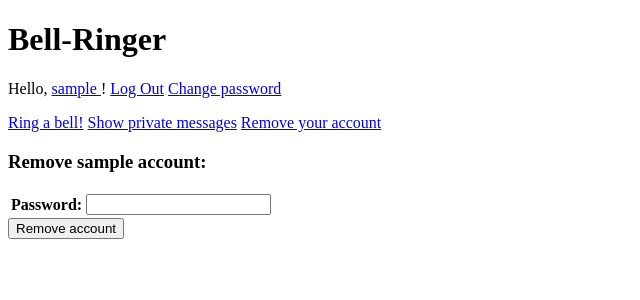
After one commit to bartoszwojcik/Warsztaty_5_1, a Django app: page /account-removal in a window 1280 px wide. The commit adds this page. Shown: the top 300 px of the page, without its empty margins (0-640 px from the left). Run offline with Django 3.2, Linux system fonts and the light colour scheme; the visitor is signed in with stand-in values (Sample User, id 1); parts of the project's set-up code (start-up, migrations or seed data) failed here and were passed over.

Commit message:
Account removal

```diff
--- a/messaging/forms.py
+++ b/messaging/forms.py
@@ -59,7 +59,7 @@ class NewCommentForm(forms.ModelForm):
         }
 
 
-class ResetPasswordForm(ModelForm):
+class ResetPasswordForm(forms.ModelForm):
     password_repeated = forms.CharField(
         max_length=128,
         widget=forms.PasswordInput,
@@ -76,3 +76,11 @@ class ResetPasswordForm(ModelForm):
         "password",
         "password_repeated",
     )
+
+
+class AccountRemovalForm(forms.ModelForm):
+    class Meta:
+        model = User
+        fields = ("password", )
+        labels = {"password": "Password"}
+        widgets = {"password": forms.PasswordInput}
--- /dev/null
+++ b/messaging/templates/account_removal.html
@@ -0,0 +1,22 @@
+{% extends "base.html" %}
+{% block title %}
+     Remove account
+{% endblock %}
+{% block content %}
+<h3>Remove {{request.user.username}} account:</h3>
+    {% if pass_error %}
+        <p>{{pass_error}}</p>
+    {% endif %}
+    {% if error %}
+        {% for error in errors %}
+            {{error}}
+        {% endfor %}
+    {% endif %}
+    <form action="{% url 'account-removal' %}" method="post">
+        {% csrf_token %}
+        <table>
+            {{ form.as_table }}
+        </table>
+        <input type="submit" value="Remove account">
+    </form>
+{% endblock %}
--- a/messaging/templates/base.html
+++ b/messaging/templates/base.html
@@ -26,6 +26,7 @@
             <div class="add-bell-ring">
                 <a href="{% url 'ring-a-bell' %}">Ring a bell!</a>
                 <a href="{% url 'user-pmessages' pk=request.user.id %}">Show private messages</a>
+                <a href="{% url 'account-removal' %}">Remove your account</a>
             </div>
         {% endif %}
         </div>
--- a/messaging/views.py
+++ b/messaging/views.py
@@ -4,15 +4,15 @@ from django.contrib.auth.mixins import LoginRequiredMixin, \
 from django.contrib.auth.models import User
 from django.db import IntegrityError
 from django.db.models import Q
-from django.http import Http404, HttpResponseForbidden
-from django.shortcuts import render, redirect
+from django.http import Http404, HttpResponseForbidden, HttpResponse
+from django.shortcuts import render, redirect, get_object_or_404
 from django.template.response import TemplateResponse
 from django.urls import reverse_lazy, reverse
 from django.views import View
 from django.views.generic import TemplateView, FormView, ListView, DetailView
 
 from messaging.forms import AddBellRingForm, RegisterForm, LoginForm, \
-    NewPMessageForm, NewCommentForm, ResetPasswordForm
+    NewPMessageForm, NewCommentForm, ResetPasswordForm, AccountRemovalForm
 from messaging.models import Tweet, PrivateMessage, Comment
 
 
@@ -142,6 +142,22 @@ class ResetPasswordView(LoginRequiredMixin, FormView):
         ))
 
 
+class AccountRemovalView(LoginRequiredMixin, FormView):
+    template_name = "account_removal.html"
+    form_class = AccountRemovalForm
+    success_url = reverse_lazy("home")
+
+    def form_valid(self, form):
+        if self.request.user.check_password(form.cleaned_data["password"]):
+            self.request.user.delete()
+            return redirect(reverse("home"))
+        else:
+            return self.render_to_response(self.get_context_data(
+                form=form,
+                pass_error="Password incorrect."
+            ))
+
+
 # Add a bell-ring (tweet)
 
 class AddBellRingView(LoginRequiredMixin, PermissionRequiredMixin, View):
@@ -191,16 +207,24 @@ class BellRingView(LoginRequiredMixin, FormView):
     template_name = "base/single_bell_ring.html"
     form_class = NewCommentForm
     success_url = ""
+    bell_ring = None
+
+    def dispatch(self, request, *args, **kwargs):
+        self.bell_ring = get_object_or_404(Tweet, pk=self.kwargs["pk"])
+
+        if self.bell_ring.blocked is False:
+            return super(BellRingView, self).dispatch(
+                    request, *args, **kwargs
+                )
+        else:
+            return HttpResponse(
+                "This bell ring has been blocked by administrator."
+            )
 
     def get_context_data(self, **kwargs):
         context = super(BellRingView, self).get_context_data(**kwargs)
-        try:
-            context["bell_ring"] = Tweet.objects.get(pk=self.kwargs["pk"])
-        except:
-            return Http404
-
+        context["bell_ring"] = self.bell_ring
         context["single"] = True
-
         return context
 
     def form_valid(self, form):
@@ -247,7 +271,14 @@ class SinglePMessageView(LoginRequiredMixin, DetailView):
     this_message = None
 
     def dispatch(self, request, *args, **kwargs):
-        self.this_message = PrivateMessage.objects.get(pk=self.kwargs["pk"])
+        self.this_message = get_object_or_404(
+            PrivateMessage, pk=self.kwargs["pk"]
+        )
+
+        if self.this_message.blocked is True:
+            return HttpResponse(
+                "This message has been blocked by administrator."
+            )
 
         if self.this_message.recipient == request.user \
                 or self.this_message.sender == request.user:
--- a/workshop_5_1/urls.py
+++ b/workshop_5_1/urls.py
@@ -17,7 +17,7 @@ from django.contrib import admin
 from django.urls import path, re_path
 from messaging.views import HomeView, AddBellRingView, LoginView, logout_view, \
     RegisterView, UserBellsView, BellRingView, UserPMessagesView, \
-    SinglePMessageView, NewPMessageView, ResetPasswordView
+    SinglePMessageView, NewPMessageView, ResetPasswordView, AccountRemovalView
 
 urlpatterns = [
 
@@ -31,6 +31,11 @@ urlpatterns = [
         r"^reset_password/(?P<pk>(\d)+)$",
         ResetPasswordView.as_view(),
         name="reset-password"
+    ),
+    re_path(
+        r"^account-removal/?$",
+        AccountRemovalView.as_view(),
+        name="account-removal"
     ),
 
 
```
Also changed, not shown: messaging/models.py (+4 -4 lines), README.md.
